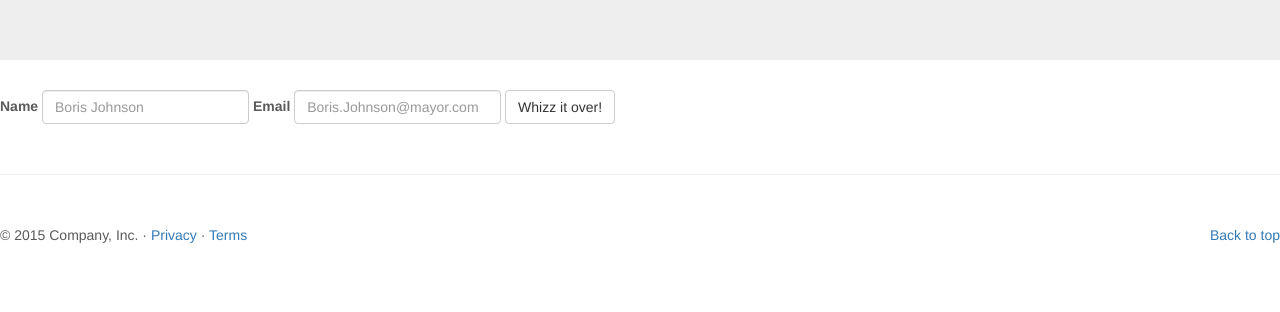
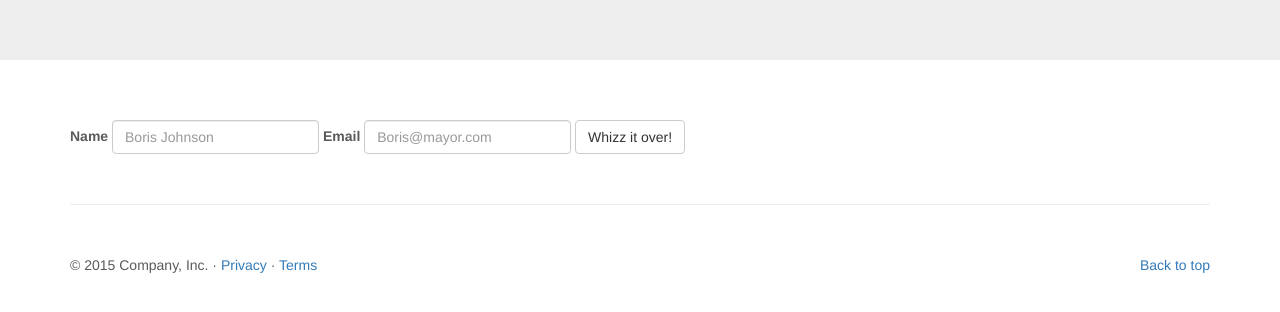
Before and after one commit to dearchar/richmond.github.io, a plain HTML site: page contact.html in a window 1280 px wide. Shown: the part 180-492 px from the top of the page. Drawn offline with nearby package versions, Linux system fonts and the light colour scheme; a script that the page names is missing.

Commit message:
Edited form

```diff
--- a/contact.html
+++ b/contact.html
@@ -58,6 +58,7 @@
     <!-- Marketing messaging and featurettes
     ================================================== -->
     <!-- Wrap the rest of the page in another container to center all the content. -->
+    <div class="container marketing">
     <form class="form-inline">
       <div class="form-group">
         <label for="exampleInputName2">Name</label>
@@ -66,7 +67,7 @@
 
       <div class="form-group">
         <label for="exampleInputEmail2">Email</label>
-    <input type="email" class="form-control" id="exampleInputEmail2" placeholder="Boris.Johnson@mayor.com">
+        <input type="email" class="form-control" id="exampleInputEmail2" placeholder="Boris@mayor.com">
       </div>
       <button type="submit" class="btn btn-default">Whizz it over!</button>
     </form>
```
Lines whose indentation alone changed are shown as unchanged.
